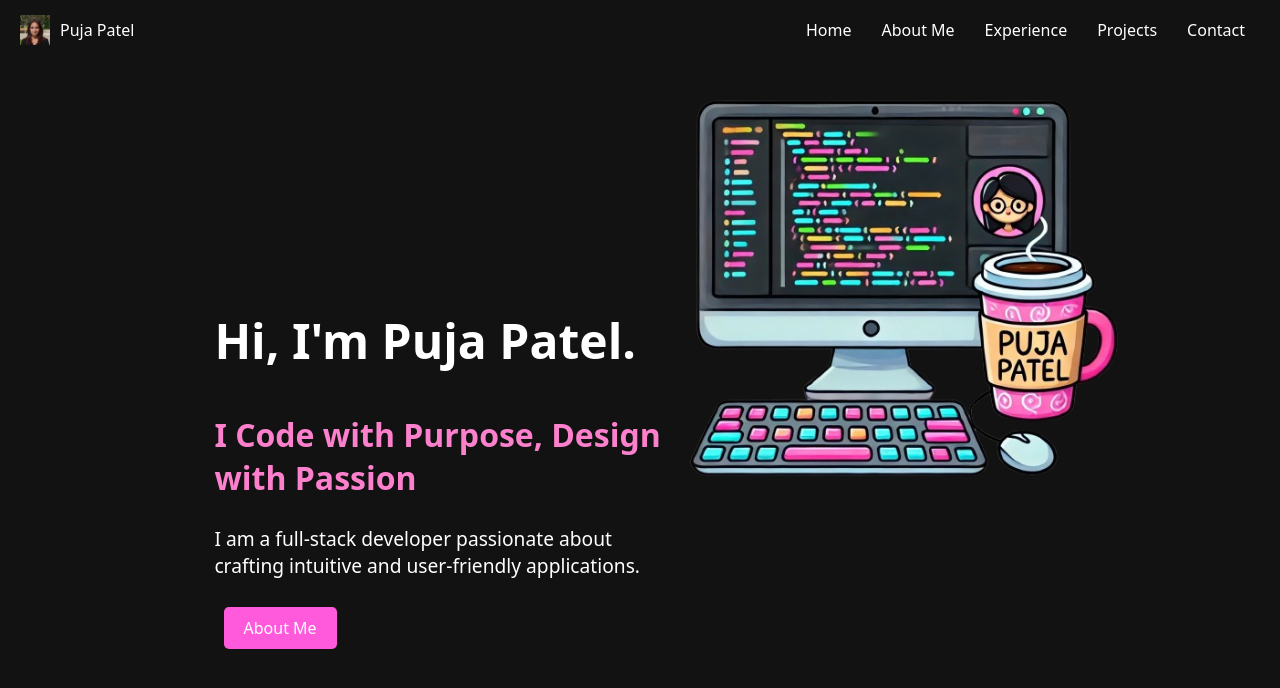
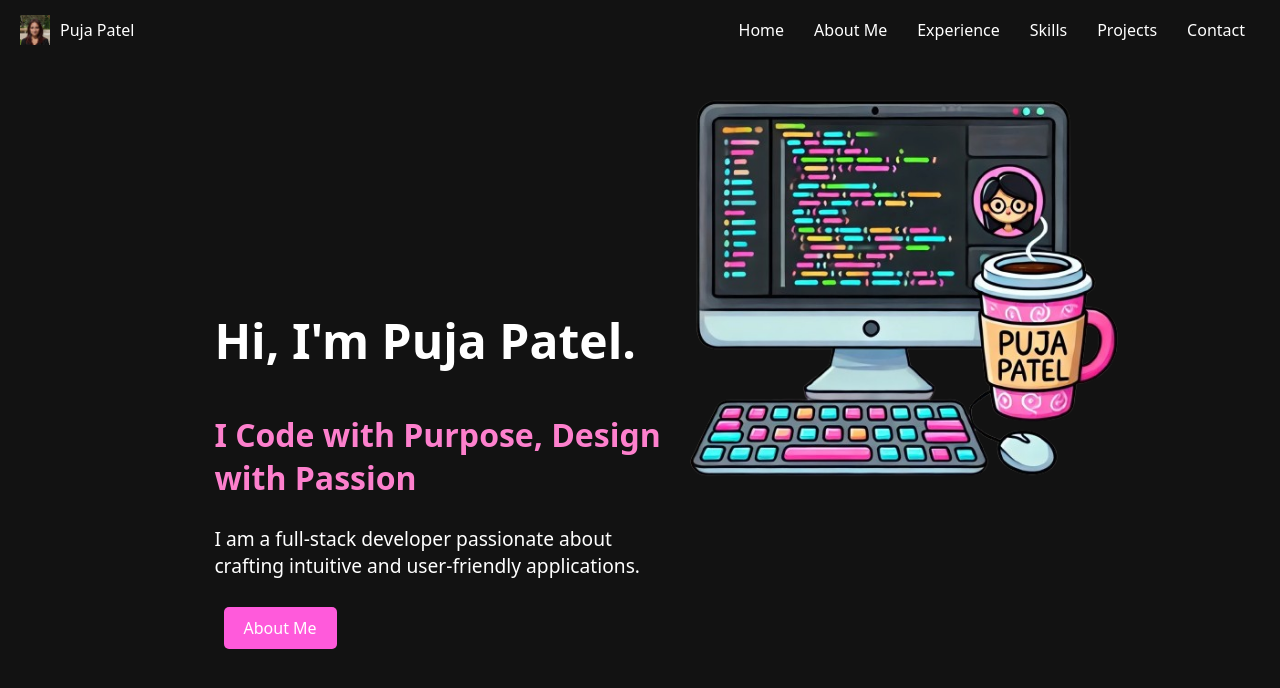
Before and after one commit to ppate343/pujapatel-portfolio.github.io, a React (Create React App) app: page / in a window 1280 px wide. Shown: the top 688 px of the page. Built offline with nearby package versions, Linux system fonts and the light colour scheme.

Commit message:
link change

```diff
--- a/src/components/Navbar.js
+++ b/src/components/Navbar.js
@@ -26,6 +26,7 @@ const Navbar = () => {
         <li><a href="#home" onClick={closeMobileMenu}>Home</a></li>
         <li><a href="#about" onClick={closeMobileMenu}>About Me</a></li>
         <li><a href="#experience" onClick={closeMobileMenu}>Experience</a></li>
+        <li><a href="#skills" onClick={closeMobileMenu}>Skills</a></li>
         <li><a href="#projects" onClick={closeMobileMenu}>Projects</a></li>
         <li><a href="#contact" onClick={closeMobileMenu}>Contact</a></li>
       </ul>
```
